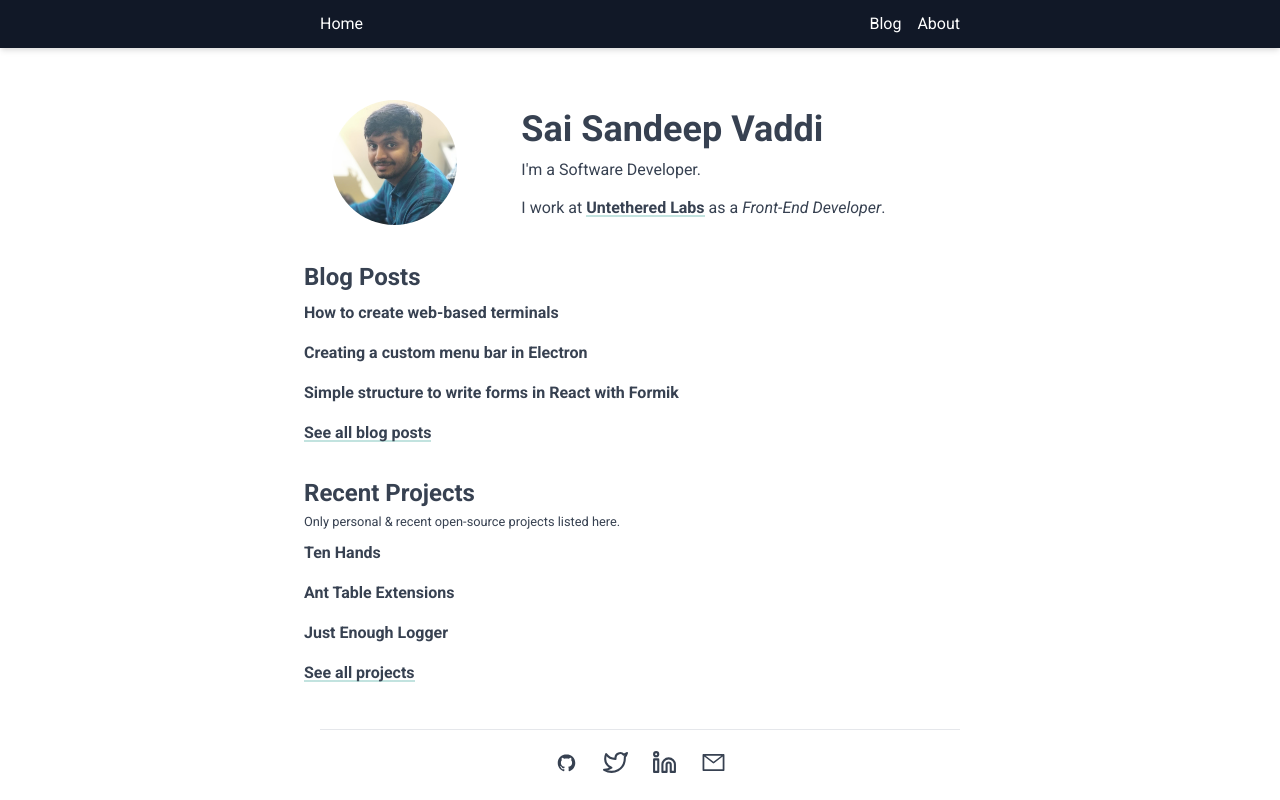
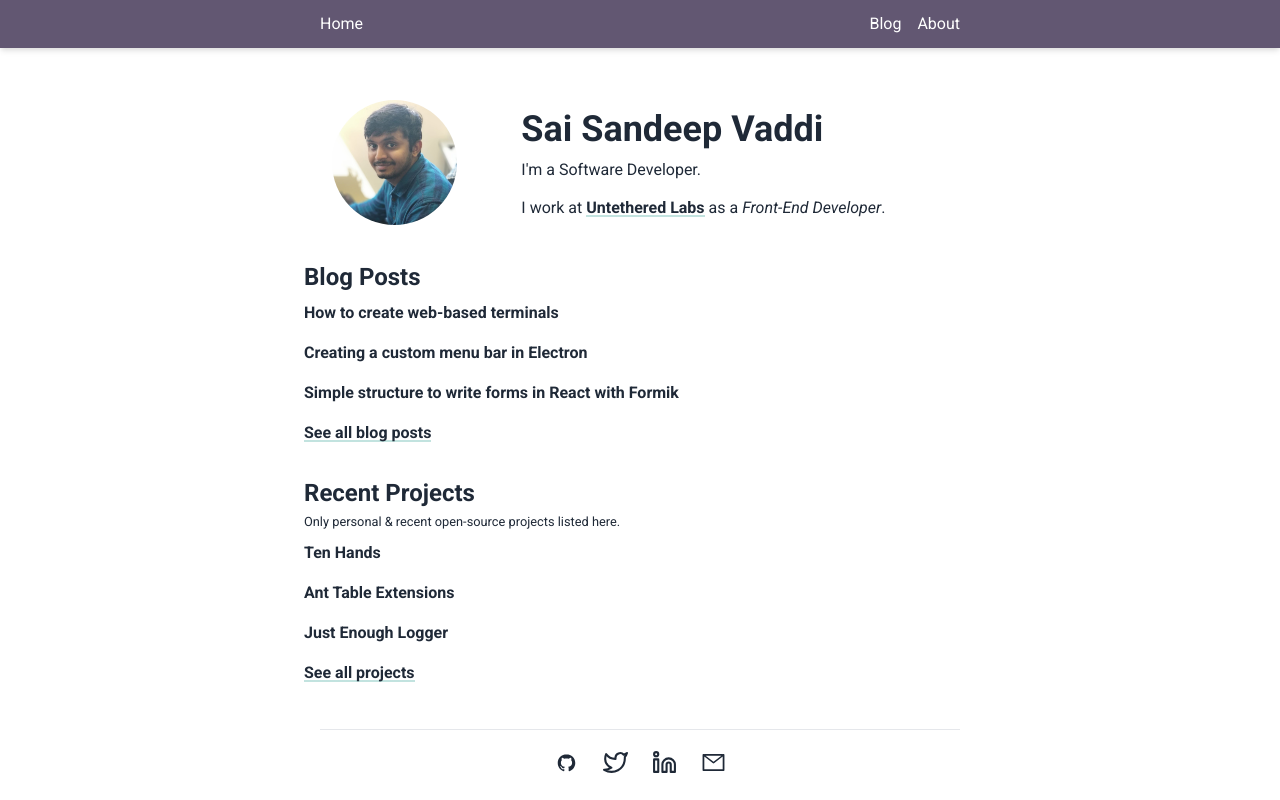
Before and after one commit to saisandeepvaddi/my-personal-website, a Next.js app: page / in a window 1280 px wide. Built offline with nearby package versions, Linux system fonts and the light colour scheme.

Commit message:
change navbar color

```diff
--- a/components/nav.jsx
+++ b/components/nav.jsx
@@ -3,7 +3,7 @@
 
 function Nav() {
   return (
-    <header className="bg-gray-900 text-white sticky top-0 z-50 shadow-md">
+    <header className="bg-purple text-white sticky top-0 z-50 shadow-md">
       <div className="container mx-auto max-w-2xl flex items-center justify-between px-4 py-3">
         <div>
           <Link href="/">
--- a/styles/tailwind.css
+++ b/styles/tailwind.css
@@ -1,12 +1,18 @@
 @import url("https://fonts.googleapis.com/css2?family=Roboto:ital,wght@0,300;0,400;0,500;0,700;1,400&display=swap");
+
 /* purgecss start ignore */
 @tailwind base;
 @tailwind components;
 @tailwind utilities;
 
+* {
+  -webkit-font-smoothing: auto;
+  -moz-osx-font-smoothing: auto;
+}
+
 @layer components {
   body {
-    @apply font-body text-gray-700;
+    @apply font-body text-gray-800;
   }
 
   p {
--- a/tailwind.config.js
+++ b/tailwind.config.js
@@ -15,6 +15,7 @@
         javascript: "#f7df1e",
         electron: "#2f3241",
         nodejs: "#026e00",
+        purple: "#625772",
       },
     },
   },
```
